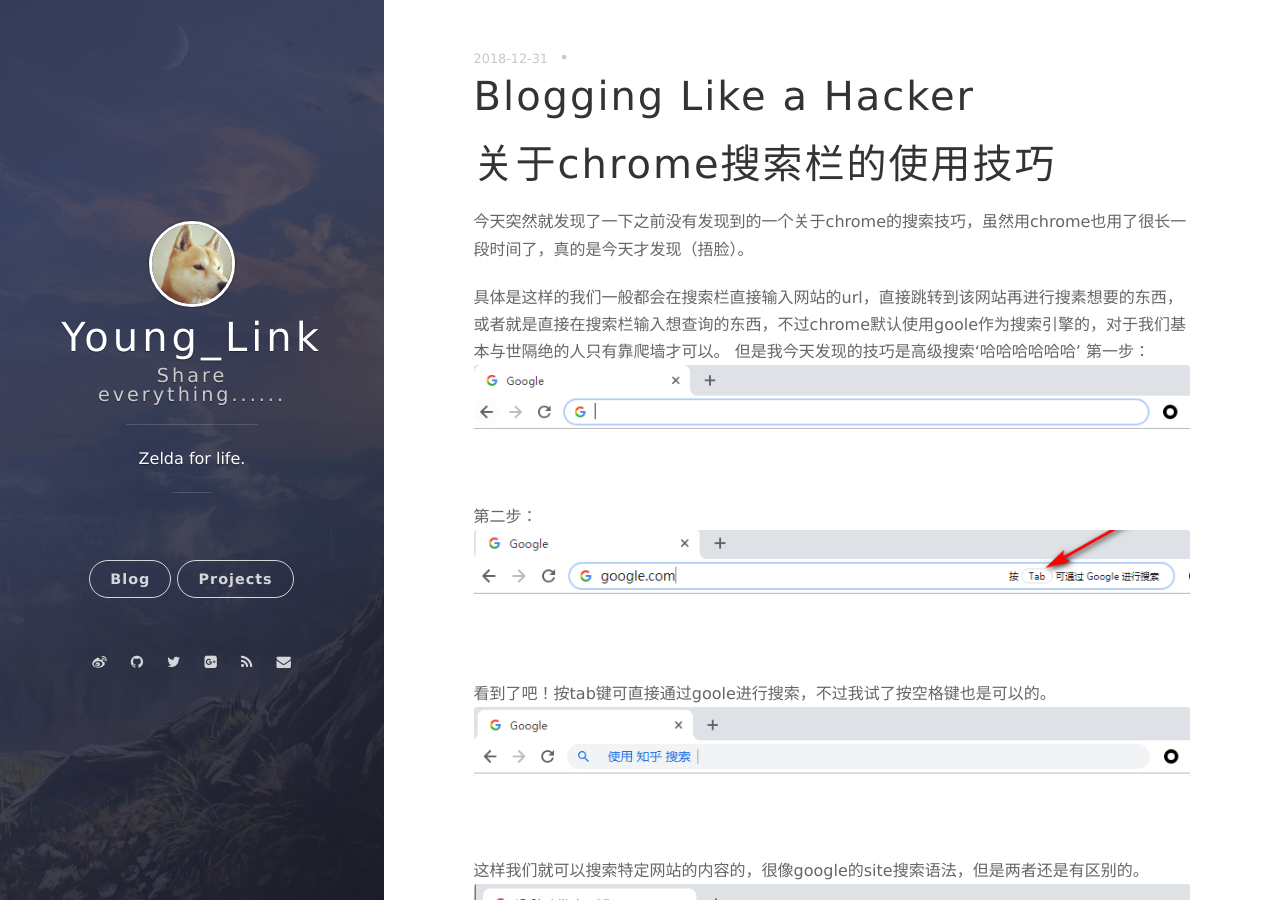
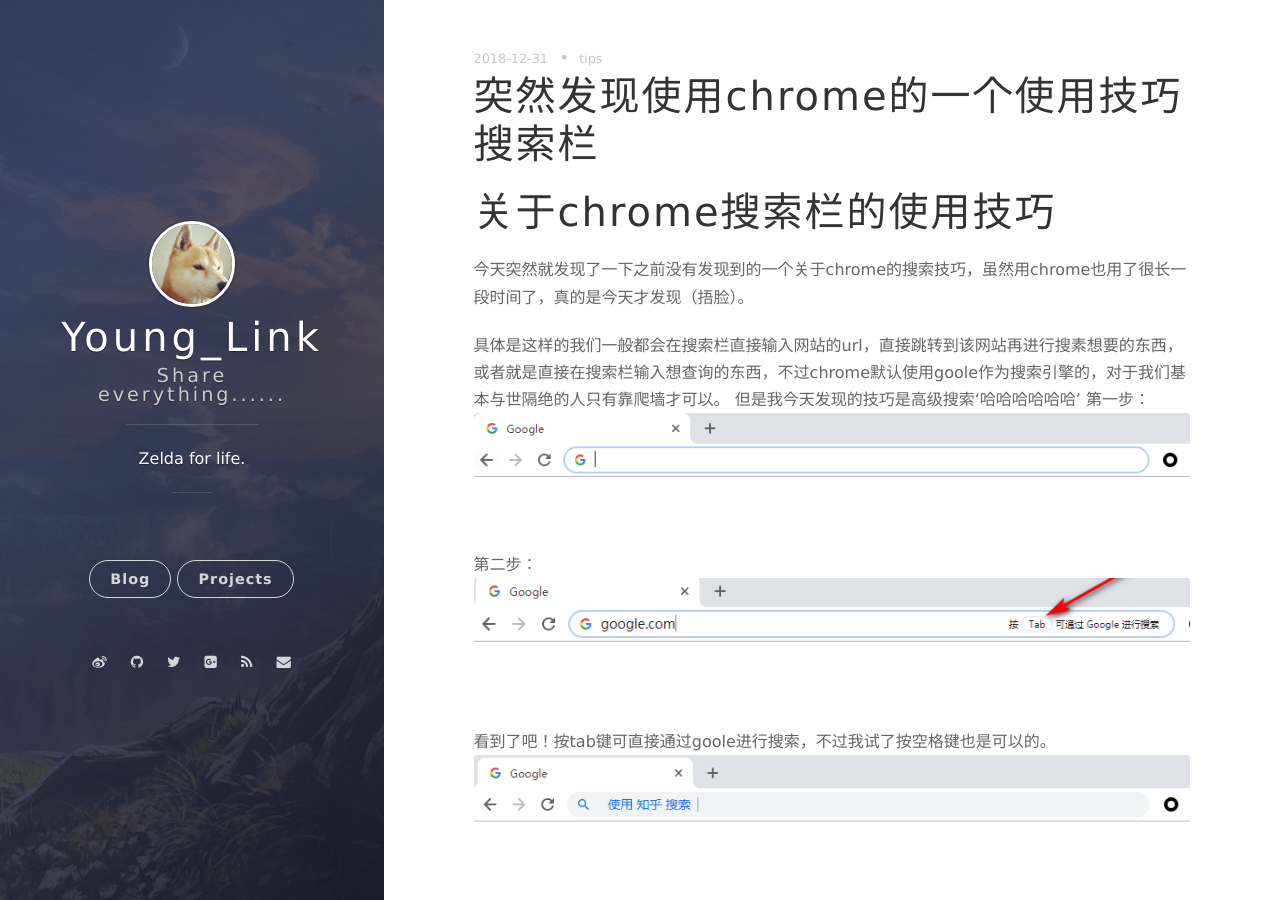
Before and after one commit to qiukkk/qiukkk.github.io, a Jekyll site: the page built from _posts/2018-12-31-突然发现使用chrome的一个使用技巧-搜索栏.md, in a window 1280 px wide and 900 px high. Built offline with Jekyll 4.4.1, drawn with Linux system fonts in a browser that asks for light colours; nearby versions of some CDN libraries; comment, search, counter and statistics services are not loaded.

Commit message:
Update 2018-12-31-突然发现使用chrome的一个使用技巧-搜索栏.md

```diff
--- a/_posts/2018-12-31-突然发现使用chrome的一个使用技巧-搜索栏.md
+++ b/_posts/2018-12-31-突然发现使用chrome的一个使用技巧-搜索栏.md
@@ -1,6 +1,6 @@
 ---
 layout: post
-title: Blogging Like a Hacker
+tags: tips
 ---
 关于chrome搜索栏的使用技巧
 ========================
```
